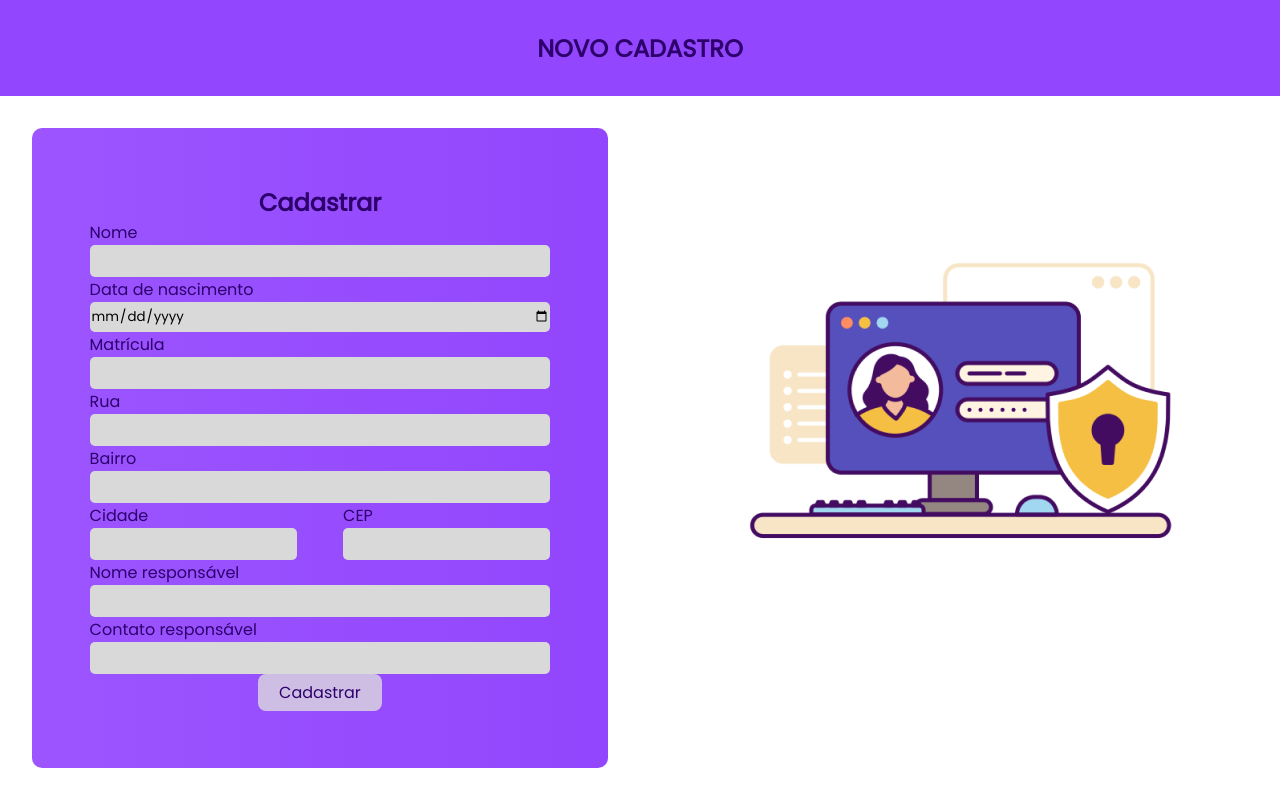
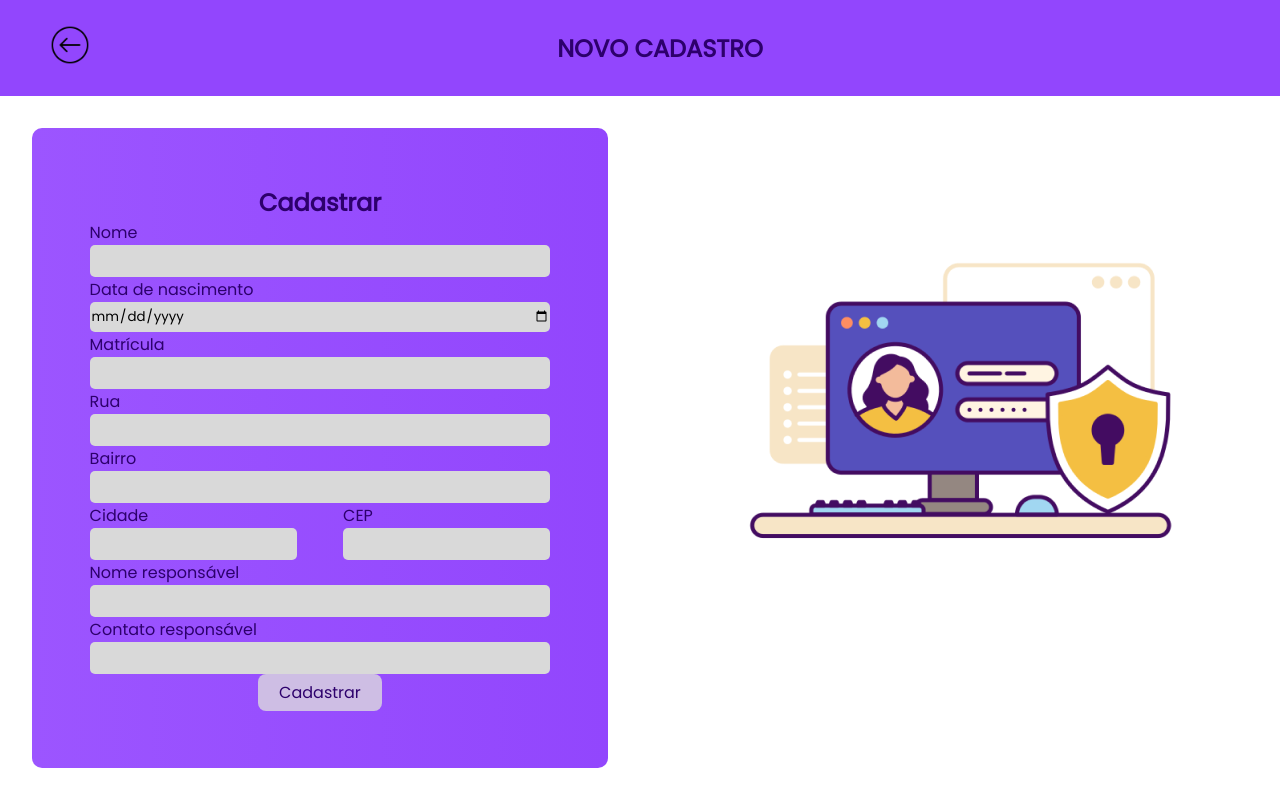
Before and after one commit to isaaraujor/tcc, a PHP site: page /novoaluno.php in a window 1280 px wide. Run offline with PHP 8.4, Linux system fonts and the light colour scheme.

Commit message:
aula juci

```diff
--- a/tela-login/acessoneg.php
+++ b/tela-login/acessoneg.php
@@ -11,7 +11,7 @@
 <body>
     <div class="word">
         <h1>Usuário sem permissão!</h1>
-        <p>Você não possui permissão para acessar esta página. <a href="index.php">Clique aqui</a> para voltar ao login.</p>
+        <p>Você não possui permissão para acessar esta página. <a href="cadastro.php">Clique aqui</a> para voltar ao login.</p>
     </div>
     <div class="img">
         <img src="img/negado.png">
--- a/tela-login/controle.php
+++ b/tela-login/controle.php
@@ -18,7 +18,11 @@ include 'conexao.php'; ?>
 </head>
 <body>
     <div class="navb">
+    <a href="dashboard.php">
+            <img src="img/back.png" height="40px">
+        </a>
       <h2>CONTROLE</h2>
+      <p></p>
     </div>
 <div class="tetudo">
   <div class="metade1">
--- a/tela-login/css/cont.css
+++ b/tela-login/css/cont.css
@@ -14,7 +14,11 @@ h2{
     background-color: rgba(146,70,253,1);
     display: flex;
     align-items: center;
-    justify-content: center;
+    justify-content: space-between;
+}
+
+.navb img, .navb p{
+    margin: 0 50px;
 }
 
 .tetudo{
--- a/tela-login/css/novo.css
+++ b/tela-login/css/novo.css
@@ -14,7 +14,10 @@ h2{
     background-color: rgba(146,70,253,1);
     display: flex;
     align-items: center;
-    justify-content: center;
+    justify-content: space-between;
+}
+.navb img, .navb p{
+    margin: 0 50px;
 }
 
 
--- a/tela-login/novoaluno.php
+++ b/tela-login/novoaluno.php
@@ -12,7 +12,11 @@
 </head>
 <body>
     <div class="navb">
+        <a href="dashboard.php">
+            <img src="img/back.png" height="40px">
+        </a>
         <h2>NOVO CADASTRO</h2>
+        <p></p>
     </div>
         <form action="cadalunos.php" method="POST" class="metadinhas">
 
```
Also changed, not shown: contchamada (1).sql (renamed from contchamada.sql, +11 -3 lines), tela-login/img/back.png (added).
